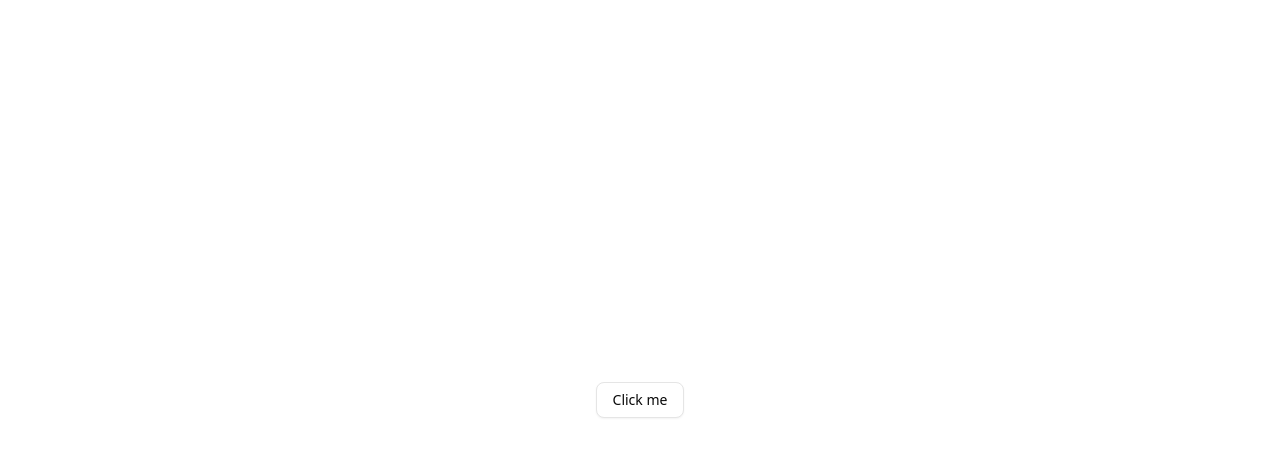
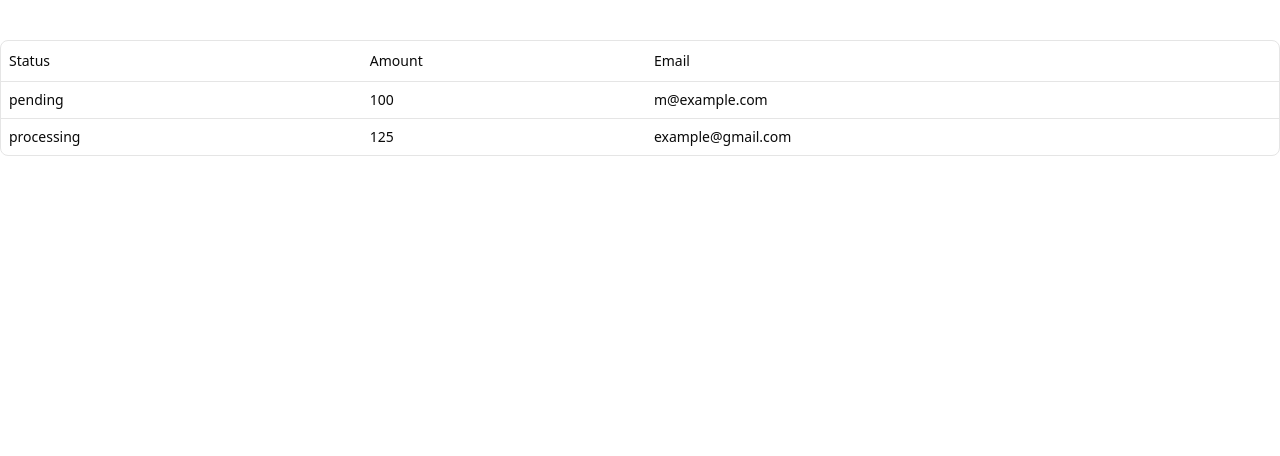
Before and after one commit to AltugEngin/23102025, a React (Vite) app: page / in a window 1280 px wide. Shown: the top 456 px of the page. Built offline with nearby package versions, Linux system fonts and the light colour scheme.

Commit message:
table added

```diff
--- a/src/App.tsx
+++ b/src/App.tsx
@@ -1,17 +1,11 @@
-import { Button } from "@/components/ui/button"
+import Demo from "./payments/page";
 
-
-function dummy(){
-console.log("deneme")
+function App() {
+  return (
+    <div>
+      <Demo></Demo>
+    </div>
+  );
 }
 
-function App() {
-
-  return (
-    <div className="flex min-h-svh flex-col items-center justify-center">
-      <Button onClick={dummy} variant="outline">Click me</Button>
-    </div>
-  )
-}
-
-export default App
+export default App;
--- a/src/payments/columns.tsx
+++ b/src/payments/columns.tsx
@@ -1,21 +1,24 @@
-type Payment={
-    id:string
-    amount:number
-    status:"pending" | "processing" | "success" | "failed"
-    email:string
-}
+"use client";
+import type { ColumnDef } from "@tanstack/react-table";
 
-export const payments: Payment[]=[
-    {
-        id:"728ed52f",
-        amount:100,
-        status:"pending",
-        email:"m@example.com"
-    },
-    {
-        id:"Abfed52f",
-        amount:100,
-        status:"processing",
-        email:"m@yahoo.com"
-    }
-]
+export type Payment = {
+  id: string;
+  amount: number;
+  status: "pending" | "processing" | "success" | "failed";
+  email: string;
+};
+
+export const columns: ColumnDef<Payment>[] = [
+  {
+    accessorKey: "status",
+    header: "Status",
+  },
+  {
+    accessorKey: "amount",
+    header: "Amount",
+  },
+  {
+    accessorKey: "email",
+    header: "Email",
+  },
+];
--- /dev/null
+++ b/src/payments/data-table.tsx
@@ -0,0 +1,78 @@
+"use client";
+import {
+  flexRender,
+  getCoreRowModel,
+  useReactTable,
+  type ColumnDef,
+} from "@tanstack/react-table";
+import {
+  Table,
+  TableBody,
+  TableCell,
+  TableHead,
+  TableHeader,
+  TableRow,
+} from "@/components/ui/table";
+
+interface DataTableProps<TData, TValue> {
+  columns: ColumnDef<TData, TValue>[];
+  data: TData[];
+}
+
+export function DataTable<TData, TValue>({
+  columns,
+  data,
+}: DataTableProps<TData, TValue>) {
+  const table = useReactTable({
+    data,
+    columns,
+    getCoreRowModel: getCoreRowModel(),
+  });
+
+  return (
+    <div className="overflow-hidden rounded-md border">
+      <Table>
+        <TableHeader>
+          {table.getHeaderGroups().map((headerGroup) => (
+            <TableRow key={headerGroup.id}>
+              {headerGroup.headers.map((header) => {
+                return (
+                  <TableHead key={header.id}>
+                    {header.isPlaceholder
+                      ? null
+                      : flexRender(
+                          header.column.columnDef.header,
+                          header.getContext()
+                        )}
+                  </TableHead>
+                );
+              })}
+            </TableRow>
+          ))}
+        </TableHeader>
+        <TableBody>
+          {table.getRowModel().rows?.length ? (
+            table.getRowModel().rows.map((row) => (
+              <TableRow
+                key={row.id}
+                data-state={row.getIsSelected() && "selected"}
+              >
+                {row.getVisibleCells().map((cell) => (
+                  <TableCell key={cell.id}>
+                    {flexRender(cell.column.columnDef.cell, cell.getContext())}
+                  </TableCell>
+                ))}
+              </TableRow>
+            ))
+          ) : (
+            <TableRow>
+              <TableCell colSpan={columns.length} className="h-24 text-center">
+                No results.
+              </TableCell>
+            </TableRow>
+          )}
+        </TableBody>
+      </Table>
+    </div>
+  );
+}
--- /dev/null
+++ b/src/payments/page.tsx
@@ -0,0 +1,25 @@
+import { columns, type Payment } from "./columns";
+
+import { DataTable } from "./data-table";
+
+export default function Demo() {
+  const data: Payment[] = [
+    {
+      id: "728ed52f",
+      amount: 100,
+      status: "pending",
+      email: "m@example.com",
+    },
+    {
+      id: "489e1d42",
+      amount: 125,
+      status: "processing",
+      email: "example@gmail.com",
+    },
+  ];
+  return (
+    <div className="container mx-auto py-10">
+      <DataTable columns={columns} data={data}></DataTable>
+    </div>
+  );
+}
```
